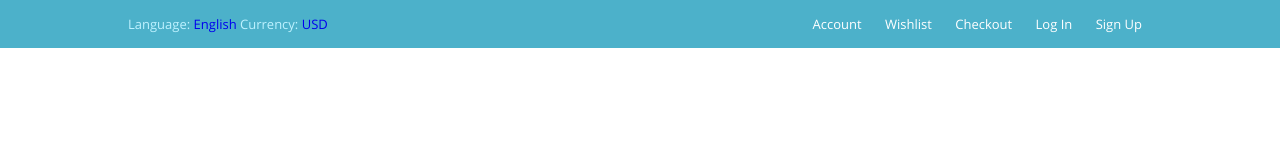
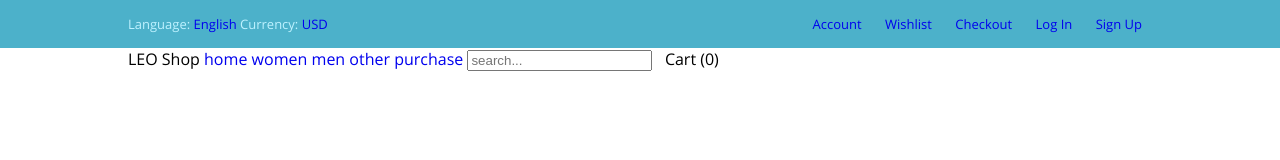
Before and after one commit to EkaterinaTolmach/06_test_maket_in-bl, a plain HTML site: page index.html in a window 1280 px wide. Drawn offline with Linux system fonts and the light colour scheme; files whose address does not match are found by name.

Commit message:
#add Создана примерная разметка для блока header__navigation

```diff
--- a/index.html
+++ b/index.html
@@ -23,29 +23,67 @@
                     </div>
                 </div>
                 <div class="header__account-menu inline-block">
-                    <ul class="account-menu ">
-                        <li class="inline-block">
-                            <a class="account-menu__item " href="#">Account</a>
+                    <ul class="account-menu">
+                        <li class="account-menu__item inline-block">
+                            <a class="account-menu__link inline-block" href="#">Account</a>
                         </li>
-                        <li class="inline-block">
-                            <a class="account-menu__item " href="#">Wishlist</a>
+                        <li class="account-menu__item inline-block">
+                            <a class="account-menu__link inline-block" href="#">Wishlist</a>
                         </li>
-                        <li class="inline-block">
-                            <a class="account-menu__item " href="#">Checkout</a>
+                        <li class="account-menu__item inline-block">
+                            <a class="account-menu__link inline-block" href="#">Checkout</a>
                         </li>
-                        <li class="inline-block">
-                            <a class="account-menu__item " href="#">Log In</a>
+                        <li class="account-menu__item inline-block">
+                            <a class="account-menu__link inline-block" href="#">Log In</a>
                         </li>
-                        <li class="inline-block">
-                            <a class="account-menu__item " href="#">Sign Up</a>
+                        <li class="account-menu__item inline-block">
+                            <a class="account-menu__link inline-block" href="#">Sign Up</a>
                         </li>
 
                     </ul>
                 </div>
             </div>
         </div>
+        <div class="header__navigation">
+            <div class="header__wrap template-width">
+                <div class="header__logo inline-block">
+                    <a class="logo">LEO Shop</a>
+                </div>
+                <nav class="header__nav top_nav inline-block">
+                    <ul class="top_nav__list">
+                        <li class="top_nav__item inline-block">
+                            <a href="#" class="top_nav__link">home</a>
+                        </li>
+                        <li class="top_nav__item inline-block">
+                            <a href="#" class="top_nav__link">women</a>
+                        </li>
+                        <li class="top_nav__item inline-block">
+                            <a href="#" class="top_nav__link">men</a>
+                        </li>
+                        <li class="top_nav__item inline-block">
+                            <a href="#" class="top_nav__link">other</a>
+                        </li>
+                        <li class="top_nav__item inline-block">
+                            <a href="#" class="top_nav__link">purchase</a>
+                        </li>
+                    </ul>
+                </nav>
+                <div class="header__search search inline-block">
+                    <form class="search__form" name="search__form" method="post" action="#" enctype="text/plain">
+                        <input class="search__field" type="search" name="search" placeholder="search...">
+                    </form>
+                </div>
+                <div class="header__purchases inline-block">
+                    <a href="#" class="header__labels inline-block"></a>
+                    <a href="#" class="header__busket inline-block"></a>
+                    <span class="header__busket-count inline-block">Cart (0)</span>
+                </div>
+            </div>
+        </div>
     </header>
     <main>
+
+
 
     </main>
     <footer>
```
